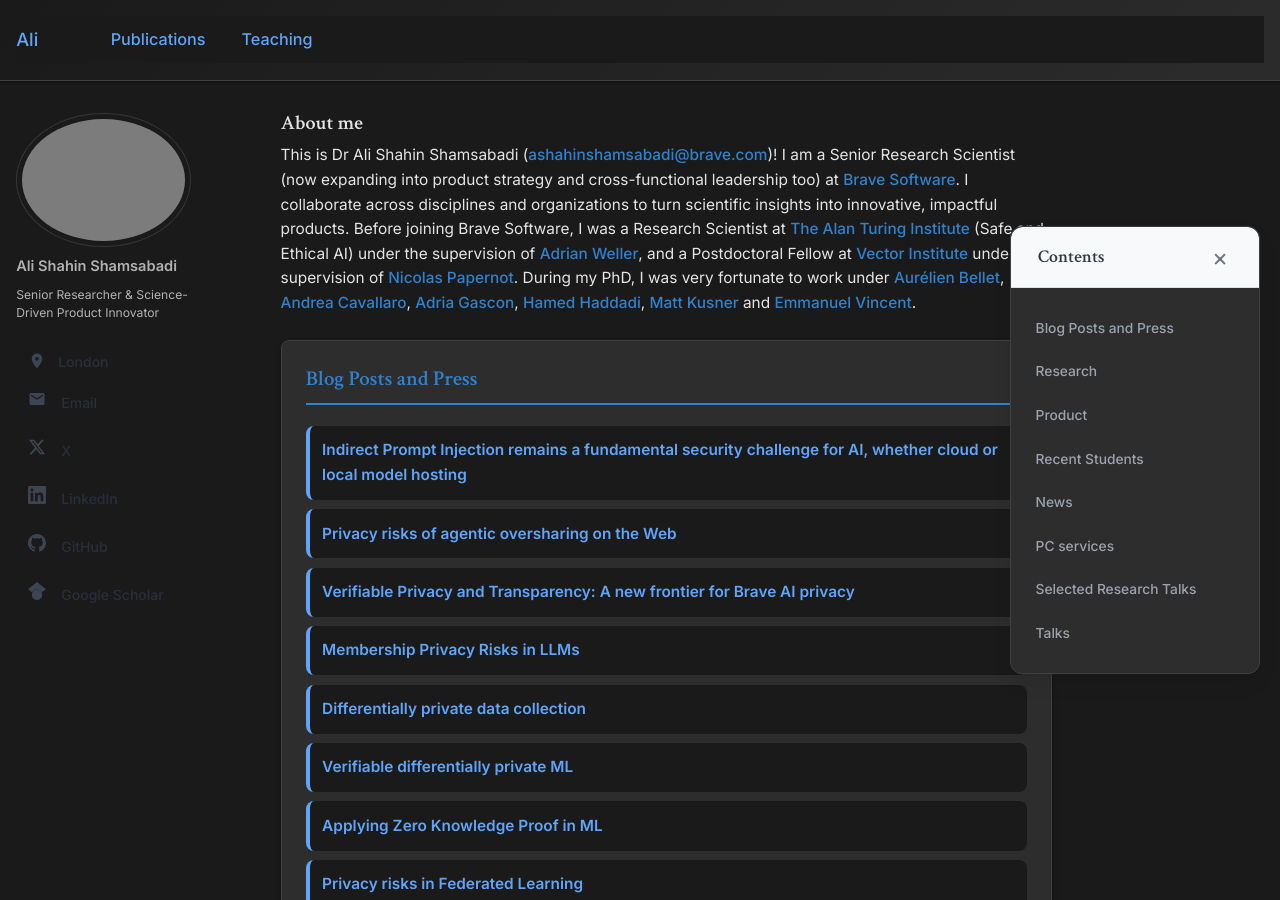
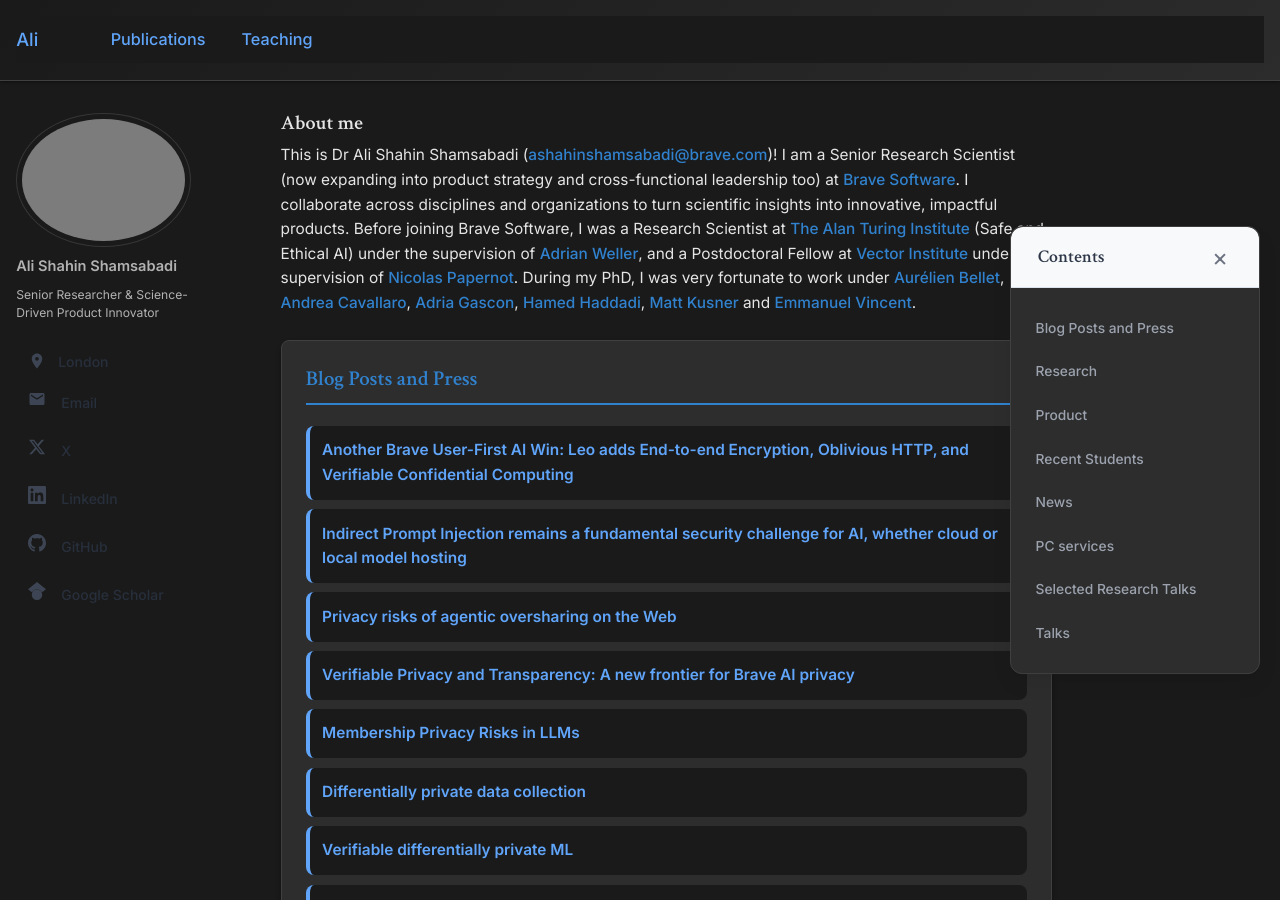
Before and after one commit to AliShahin/AliShahin.github.io, a Jekyll site: the page built from _pages/about.md, in a window 1280 px wide and 900 px high. Built offline with Jekyll 4.4.1, drawn with Linux system fonts in a browser that asks for light colours.

Commit message:
Add Leo end-to-end encryption blog post

```diff
--- a/_pages/about.md
+++ b/_pages/about.md
@@ -30,6 +30,7 @@ redirect_from:
 
 <div class="publication-list">
 <ul>
+  <li><a href="https://brave.com/blog/browser-ai-e2ee/">Another Brave User-First AI Win: Leo adds End-to-end Encryption, Oblivious HTTP, and Verifiable Confidential Computing</a></li>
   <li><a href="https://brave.com/blog/indirect-prompt-injection/">Indirect Prompt Injection remains a fundamental security challenge for AI, whether cloud or local model hosting</a></li>
   <li><a href="https://brave.com/blog/agentic-oversharing/">Privacy risks of agentic oversharing on the Web</a></li>
   <li><a href="https://brave.com/blog/browser-ai-tee/">Verifiable Privacy and Transparency: A new frontier for Brave AI privacy</a></li>
```
